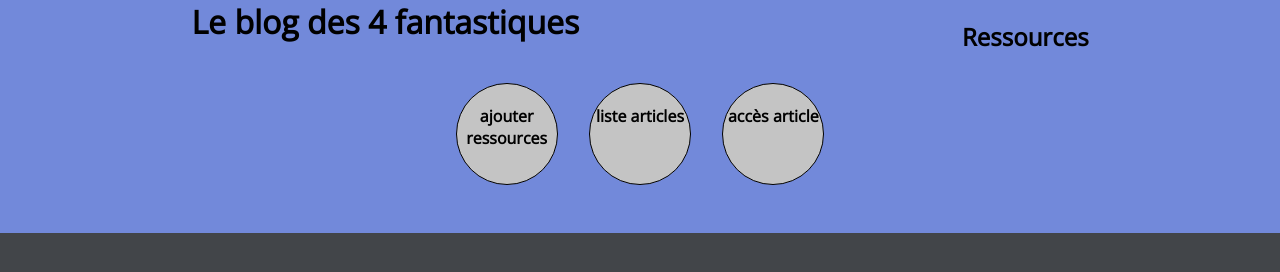
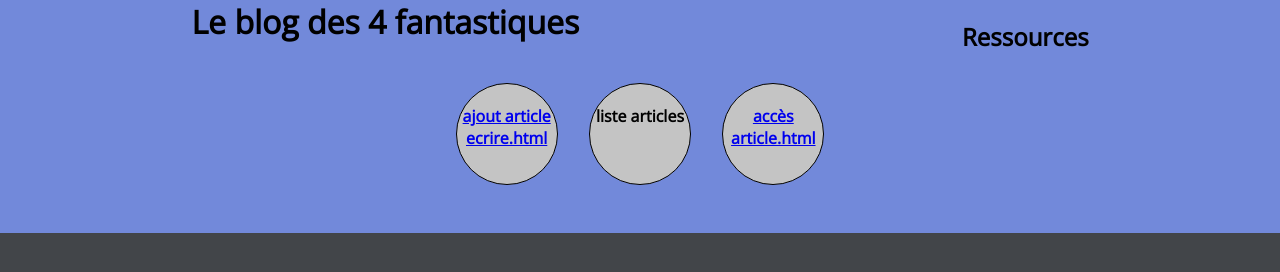
Before and after one commit to MrTrnr/blog4fantastiques, a website: page liste.html in a window 1280 px wide. Drawn offline with nearby package versions, Linux system fonts and the light colour scheme; no server answers.

Commit message:
Ajout des liens vers page Max et Aziza

```diff
--- a/liste.html
+++ b/liste.html
@@ -22,69 +22,24 @@
 <body>
 
 	<div id="style"></div>
-	<div id="main">
-
-		<!--<div id="bloc1">
-			<div class="star blue" id="article1">
-				<img id="star"src="six-pointed-star-blue.png"alt=star>
-			</div>
-			<div id ="article-1"></div> ligne de test pr afficher données
-		</div>
-		<div id="bloc2">
-			<div class="star blue" id="article2">
-				<img id="star"src="six-pointed-star-blue.png"alt=star>
-			</div>
-			<div id ="article-2"></div>
-		</div>
-		<div id="bloc3">
-			<div class="star blue" id="article3">
-				<img id="star"src="six-pointed-star-blue.png"alt=star>
-			</div>
-			<div id ="article-3"></div>
-
-		</div>-->
-	</div>
+	<div id="main"></div>
 
 </body>
 
 <footer>
 	<div id="bottom">
 		<div id="contenu">
-			<!--<button id="test" onClick="test()">test</button> à reprendre pour bouton-->
-			<!--<input type=button onclick=window.circle.href='http://monsite.fr'; value=Aller sur mon site />à reprendre pour bouton-->
 			<div class="circle" id="ressources">
-			<h4>ajouter ressources</h4>
+			<h4><a href="ajouter">ajout article ecrire.html</a></h4>
 			</div>
 			<div class="circle" id="liste">
 			<h4>liste articles</h4>
 			</div>
 			<div class="circle" id="article">
-			<h4>accès article</h4>
+			<h4><a href="ajouter">accès article.html</a></h4>
 			</div>
 		</div>
 	</div>
 
 </footer>
 </html>
-<!--<div class="star white" id="HTML">
-				<h3>HTML</h3>
-				<img id="star"src="six-pointed-star-30398_640.png"alt=star>
-			</div>
-			<div class="star white" id="CSS">
-				<h3>CSS</h3>
-				<img id="star"src="six-pointed-star-30398_640.png"alt=star>
-			</div>
-			<div class="star white" id="JS">
-				<h3>JS</h3>
-				<img id="star"src="six-pointed-star-30398_640.png"alt=star>
-				</div>
-		<div class="star blue" id="CMS">
-				<h3>CMS</h3>
-				<img id="star"src="six-pointed-star-blue.png"alt=star>
-			</div>
-			<div class="star blue" id="VISUELS">
-				<h3>VISUELS</h3>
-				<img id="star"src="six-pointed-star-blue.png"alt=star>
-			</div>
-			<img id="logodiscord"src="iconfinder_discord_2308078.png" alt=logo>
-				-->
```
Also changed, not shown: 1 other file.
